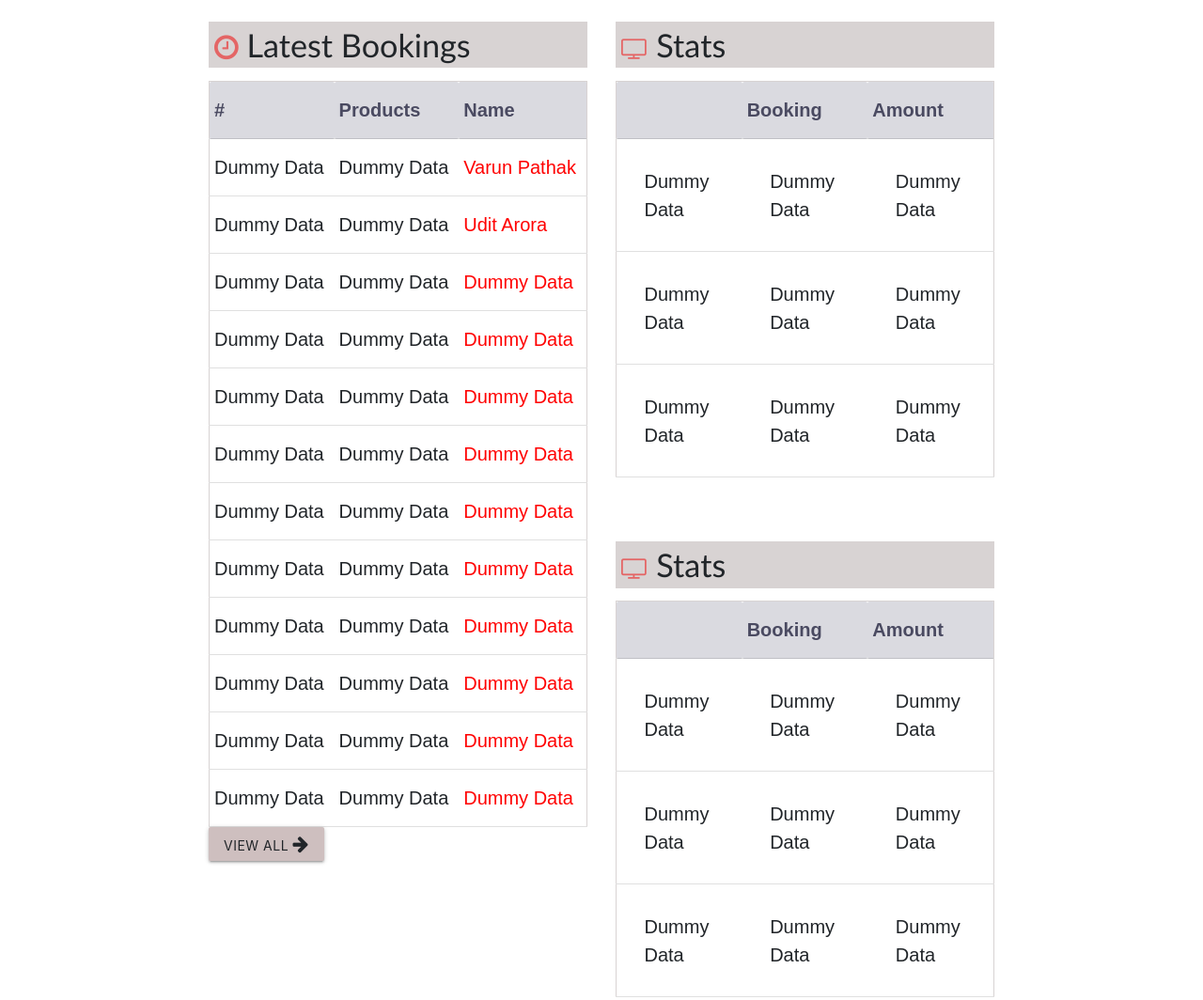
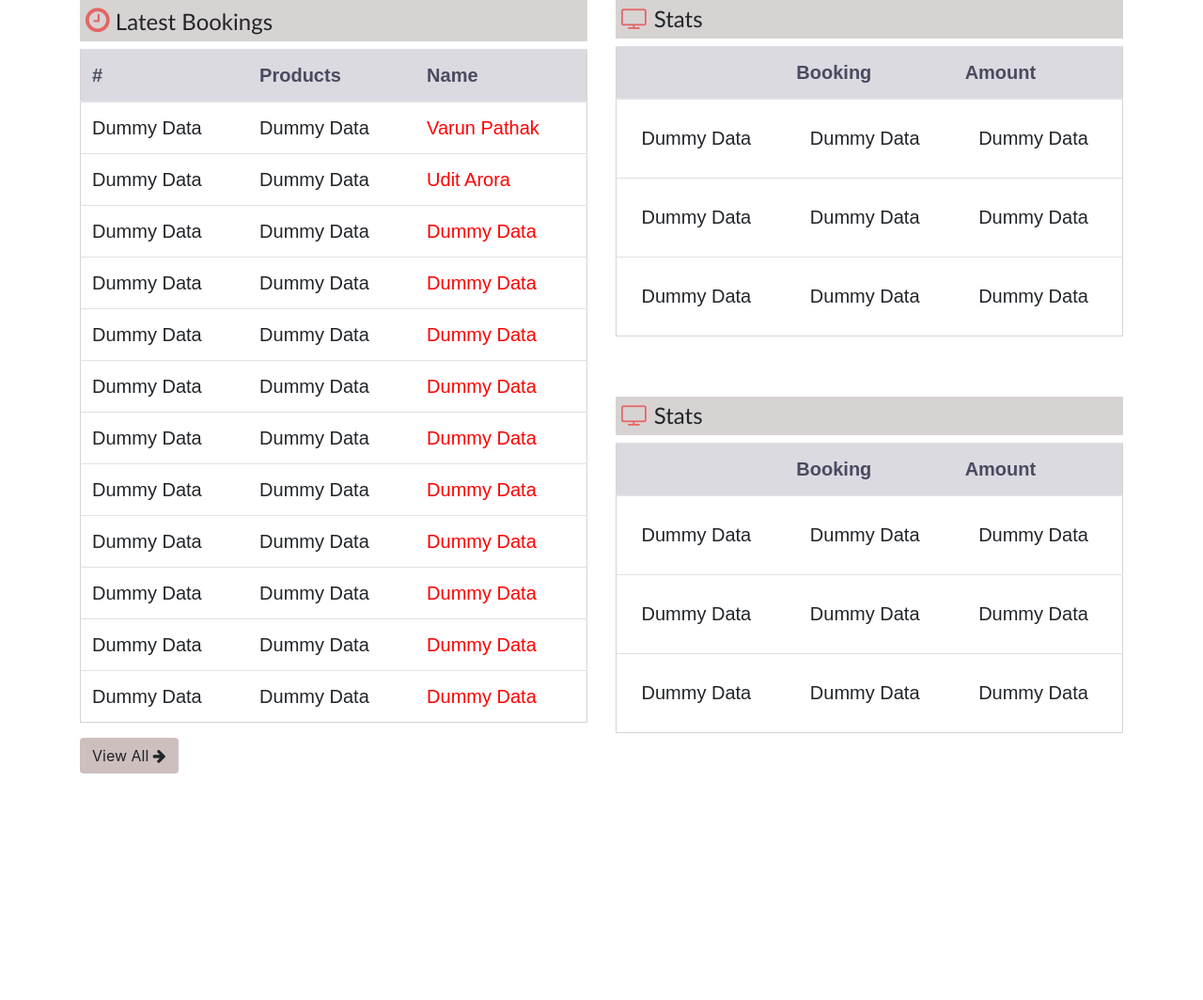
Before and after one commit to pathakvsp1/VarunPathak_DigiPartners, a plain HTML site: page index.html in a window 1280 px wide. Shown: the whole page at 94% size. After the commit the page ends 823 px from the top, so only its background shows below. Drawn offline with nearby package versions, Linux system fonts and the light colour scheme.

Commit message:
Materialise removed

```diff
--- a/index.html
+++ b/index.html
@@ -13,10 +13,10 @@
     <script src="https://cdn.jsdelivr.net/jquery.validation/1.16.0/jquery.validate.js"></script>
     <script src="https://cdn.jsdelivr.net/jquery.validation/1.16.0/additional-methods.js"></script>
     <!-- Compiled and minified CSS -->
-    <link rel="stylesheet" href="https://cdnjs.cloudflare.com/ajax/libs/materialize/1.0.0/css/materialize.min.css">
+    <!-- <link rel="stylesheet" href="https://cdnjs.cloudflare.com/ajax/libs/materialize/1.0.0/css/materialize.min.css">
 
-    <!-- Compiled and minified JavaScript -->
-    <script src="https://cdnjs.cloudflare.com/ajax/libs/materialize/1.0.0/js/materialize.min.js"></script>
+    <!-- Compiled and minified JavaScript
+    <script src="https://cdnjs.cloudflare.com/ajax/libs/materialize/1.0.0/js/materialize.min.js"></script> -->
     <!-- <script src="https://cdnjs.cloudflare.com/ajax/libs/font-awesome/5.15.4/css/all.min.css"></script> -->
     <link rel="stylesheet" href="https://cdnjs.cloudflare.com/ajax/libs/font-awesome/4.7.0/css/font-awesome.min.css">
     <link rel="stylesheet" href="style.css">
@@ -30,7 +30,7 @@
         <div class="row">
             <div class="col-md-6 latestbooking ">
                 <h4 class="heading"><i class="fa fa-clock-o" style="font-size:30px;color:rgb(228, 101, 101);"></i> Latest Bookings</h4>
-                <table class="responsive-table">
+                <table class="table">
                     <thead>
                       <tr class="thead">
                           <th>#</th>
@@ -113,7 +113,7 @@
             <br><br>
             <div class="col-md-6 stats ">
                 <h4 class="heading"><i class="fa fa-television" style="font-size:25px;color:rgb(228, 101, 101);"></i> Stats</h4>
-                <table class="responsive-table" >
+                <table class="table" >
                     <thead>
                       <tr class="thead">
                           <th></th>
@@ -147,7 +147,7 @@
 
 
                   <h4 class="heading"><i class="fa fa-television" style="font-size:25px;color:rgb(228, 101, 101);"></i> Stats</h4>
-                  <table class="responsive-table">
+                  <table class="table">
                     <thead>
                         <tr class="thead">
                             <th></th>
@@ -184,11 +184,6 @@
 
     </div>
 
-
-
-
-
-
 </body>
 
 </html>
--- a/style.css
+++ b/style.css
@@ -10,7 +10,7 @@
     background-color:rgb(218, 218, 224);
     color: rgb(74, 74, 97);
 }
-.responsive-table{
+.table{
     border: 1px solid rgb(216, 211, 211);
     font-family:sans-serif;
     font-weight: 100px;
@@ -18,7 +18,7 @@
 
 }
 .stats td{
-    padding: 29.5px;
+    padding: 26.5px;
 }
 span{
     color: red;
```
